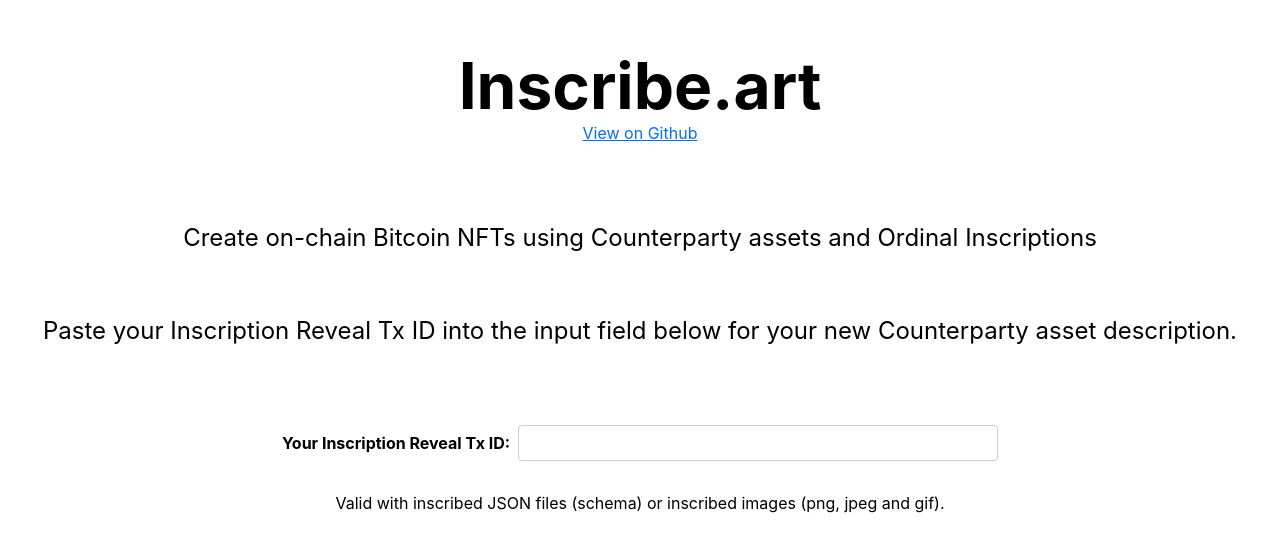
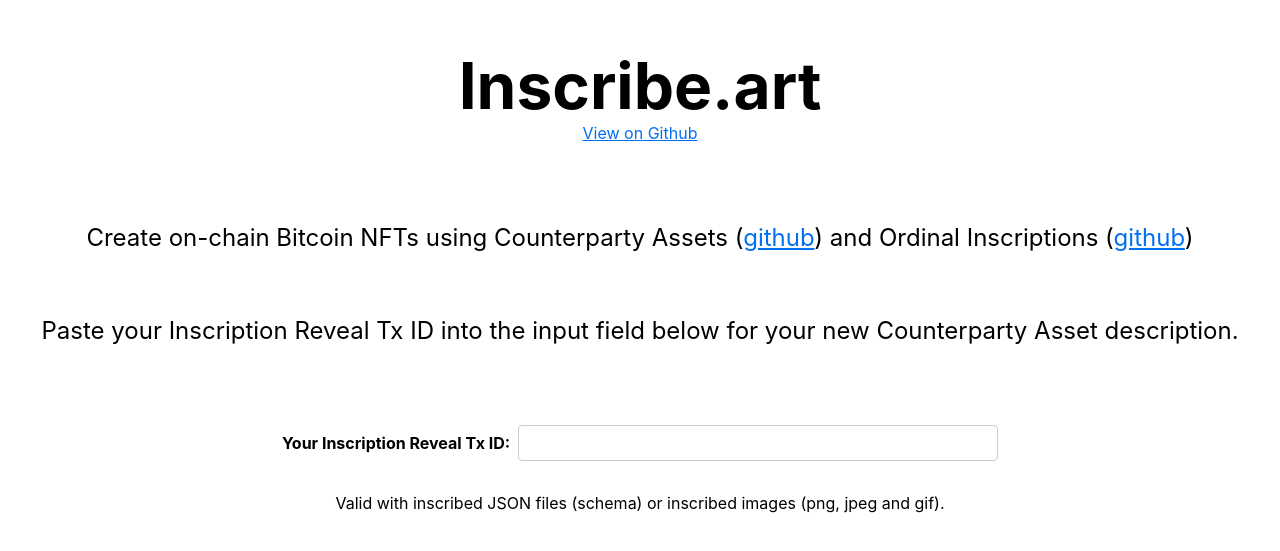
Before and after one commit to loon3/inscription-decoder, a Next.js app: page / in a window 1280 px wide. Shown: the part 119-670 px from the top of the page. Built offline with nearby package versions, Linux system fonts and the light colour scheme.

Commit message:
update description

```diff
--- a/pages/index.js
+++ b/pages/index.js
@@ -21,11 +21,11 @@
           <div><a href="https://github.com/loon3/inscription-decoder" target="_blank" rel="noreferrer" className={styles.linkSmall}>View on Github</a></div>
         </div>
         <p className={styles.description}>
-          Create on-chain Bitcoin NFTs using Counterparty assets and Ordinal Inscriptions
+          Create on-chain Bitcoin NFTs using Counterparty Assets (<a href="https://github.com/CounterpartyXCP" target="_blank" rel="noreferrer" className={styles.linkSmall}>github</a>) and Ordinal Inscriptions (<a href="https://github.com/casey/ord" target="_blank" rel="noreferrer" className={styles.linkSmall}>github</a>)
         </p>
 
         <p className={styles.description}>
-          Paste your Inscription Reveal Tx ID into the input field below for your new Counterparty asset description.
+          Paste your Inscription Reveal Tx ID into the input field below for your new Counterparty Asset description.
         </p>
 
         <HexToBase64Form />
```
